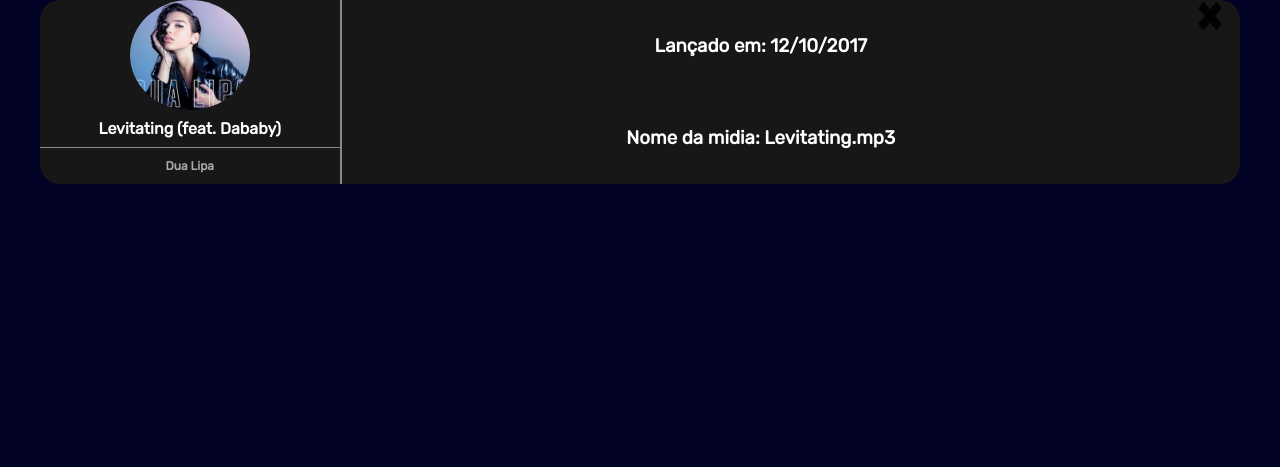
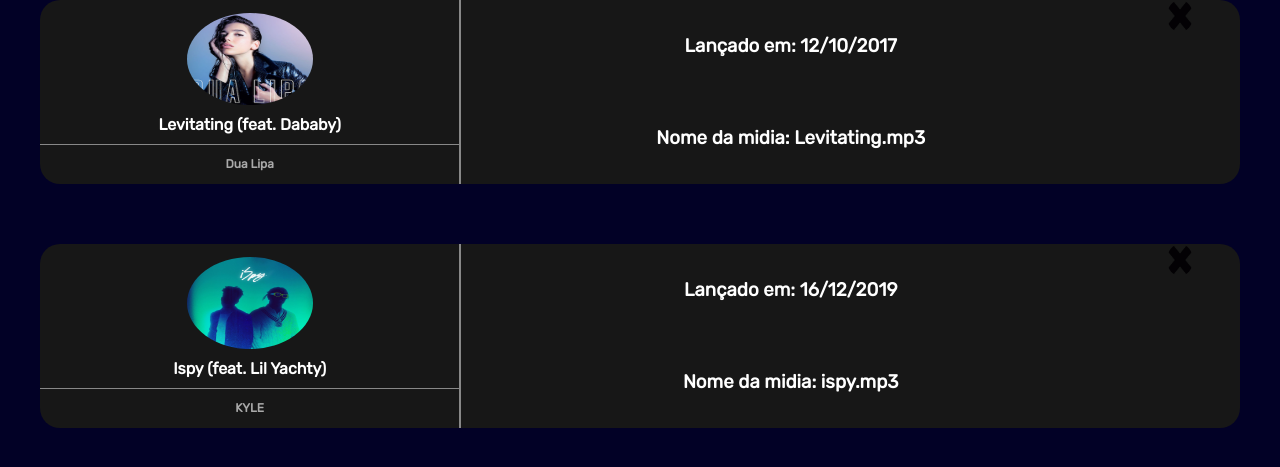
Before and after one commit to gabrielmocellin/Lony, a PHP site: page /admin.php in a window 1280 px wide. Shown: the part 80-547 px from the top of the page. Run offline with PHP 8.4, Linux system fonts and the light colour scheme.

Commit message:
Pequenas alterações e adição de exemplo (ADMIN PAGE)

```diff
--- a/admin/admin.css
+++ b/admin/admin.css
@@ -91,18 +91,20 @@
     height:23vh; width:100%;
     background-color: #171717;
     border-radius: 20px;
+    margin-bottom: 5%;
 }
 
 /* Edição parte da parte esquerda (imagem + nome de artista e música) [parte esquerda] */
 .msc_pesq_infos_div_left{
     display:flex; flex-direction: column; justify-content: center; align-items: center;
-    width:25%; height:100%;
+    width:35%; height:100%;
     border-right: 2px solid #888888;
 }
 
 /* Edição imagem (info) [parte esquerda] */
 .msc_pesq_img_div{
-    height:60%; width:40%; border-radius: 100%;
+    height:50%; width:30%;
+    margin-top:3%;
 }
 
 .msc_pesq_img{
@@ -111,14 +113,14 @@
 
 /* Ediçaõ dos textos exibidos (nome musica & artista) [parte esquerda] */
 .msc_pesq_infos_div_left h1{
-    height: 20%; width:100%;
+    height: 23.5%; width:100%;
     display:flex;justify-content: center;align-items: center;
     font-size:2vh;
     border-bottom: 1px solid #888888 ;
 }
 
 .msc_pesq_infos_div_left h2{
-    height: 20%; width:100%;
+    height: 23.5%; width:100%;
     display:flex;justify-content: center;align-items: center;
     font-size:1.5vh;
     color:#aaaaaa;
@@ -127,7 +129,7 @@
 /* Edição parte do meio (informações detalhadas) [parte da direita] */
 
 .msc_pesq_infos_div_right{
-    width:70%; height:100%;
+    width:55%; height:100%;
 }
 
 .msc_pesq_infos_div_right h3{
@@ -139,7 +141,7 @@
 /* Edição parte de deleção da musica [parte extrema direita] */
 .del_msc_div{
     display:flex; justify-content: center; align-items: flex-start;
-    width:5%; height:100%;
+    width:10%; height:100%;
 }
 
 .del_img{
--- a/admin/admin.php
+++ b/admin/admin.php
@@ -33,6 +33,22 @@
                 <img class='del_img' src='midia/del_icon.png'>
             </div>
         </div>
+        <div class='msc_pesq_div'>
+            <div class='msc_pesq_infos_div_left'>
+                <div class='msc_pesq_img_div'>
+                    <img class='msc_pesq_img' src='midia/ispy.jpg'>
+                </div>
+                <h1>Ispy (feat. Lil Yachty)</h1>
+                <h2>KYLE</h2>
+            </div>
+            <div class='msc_pesq_infos_div_right'>
+                <h3>Lançado em: 16/12/2019</h3>
+                <h3>Nome da midia: ispy.mp3</h3>
+            </div>
+            <div class='del_msc_div'>
+                <img class='del_img' src='midia/del_icon.png'>
+            </div>
+        </div>
     </main>
 </body>
 </html>
```
Also changed, not shown: admin/midia/ispy.jpg (added).
